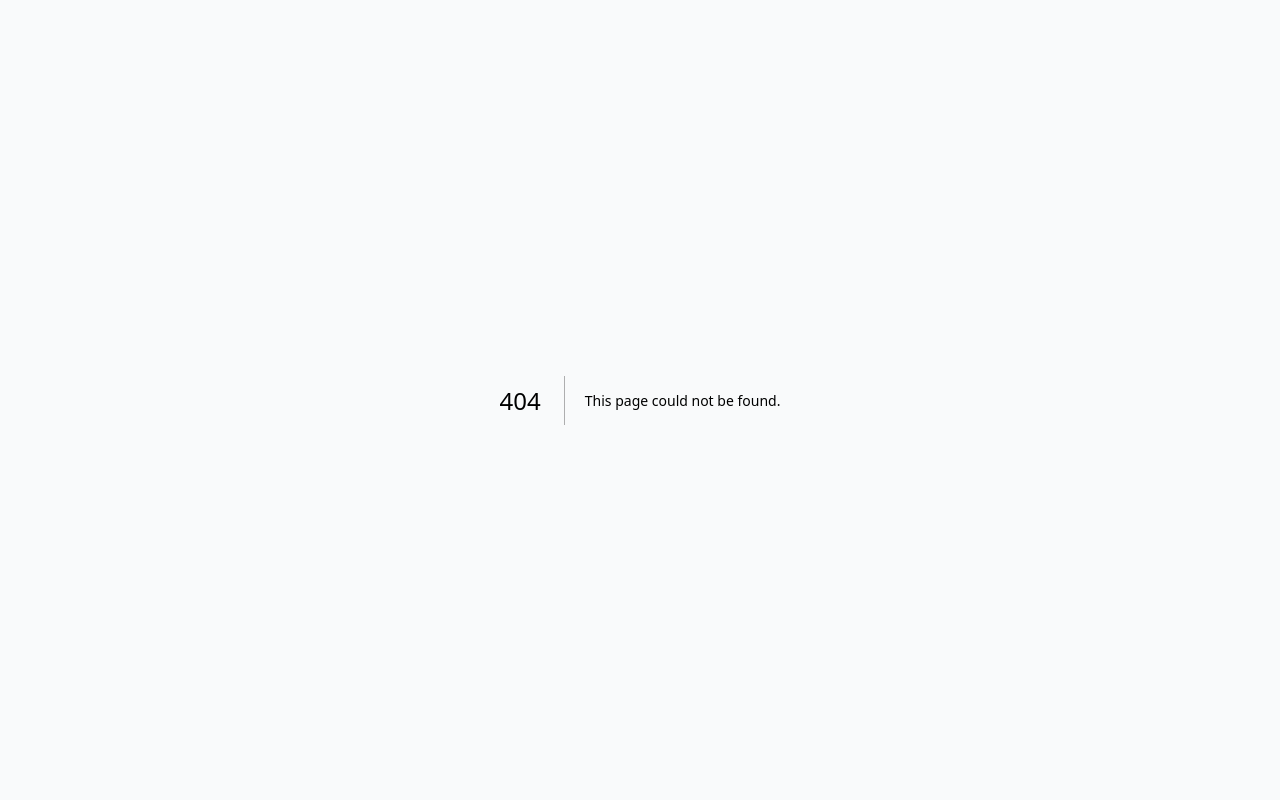
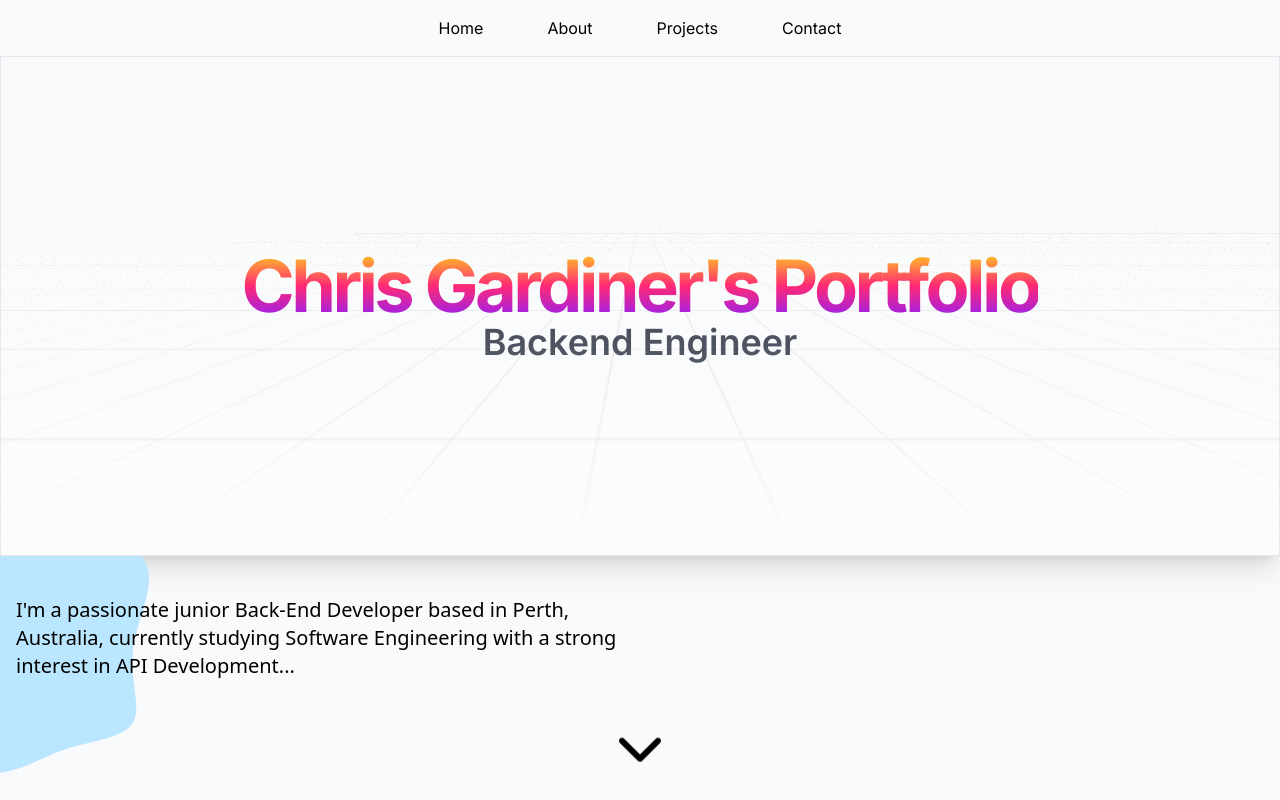
Before and after one commit to chrisg06/porfolio-website, a Next.js app: page /home in a window 1280 px wide. Before the commit this address had no page. Built offline with nearby package versions, Linux system fonts and the light colour scheme.

Commit message:
split into different pages

```diff
--- /dev/null
+++ b/src/app/about/page.tsx
@@ -0,0 +1,9 @@
+import HeroTitle from "@/components/heroTitle"
+
+export default function AboutPage() {
+    return (
+        <section id="about" className="min-h-screen mt-20">
+            <HeroTitle title="About" />
+      </section>
+    )
+}
--- /dev/null
+++ b/src/app/contact/page.tsx
@@ -0,0 +1,10 @@
+import HeroTitle from "@/components/heroTitle";
+
+export default function ContactPage() {
+  return (
+    <section id="projects" className="min-h-screen">
+
+    <HeroTitle title="Contact" />
+    </section>
+  );
+}
--- /dev/null
+++ b/src/app/home/page.tsx
@@ -0,0 +1,42 @@
+"use client";
+
+import HomeHeroGrid from "@/components/HomeHeroGrid";
+import Header from "@/components/Header";
+import ScrollToSection from "@/components/scrollToSection";
+
+
+export default function HomePage() {
+    return (
+        <div className="min-h-screen grid grid-rows-[auto_auto_1fr]">
+        <Header />
+        <HomeHeroGrid
+          title="Chris Gardiner's Portfolio"
+          subtitle="Backend Engineer"
+        />
+
+        <section id="home">
+          <div className="relative flex items-center justify-center h-full">
+            <svg
+              viewBox="0 0 200 200"
+              xmlns="http://www.w3.org/2000/svg"
+              className="absolute left-0 top-0 w-auto h-full">
+              <path
+                fill="#BAE6FF"
+                d="M42.7,-68.7C57.1,-65.7,71.7,-57.7,74.3,-45.5C76.9,-33.2,67.4,-16.6,65.9,-0.9C64.4,14.9,70.8,29.8,65.9,37.9C60.9,46,44.6,47.5,31.7,51.4C18.8,55.3,9.4,61.7,-1.5,64.2C-12.3,66.8,-24.7,65.4,-30.9,57.7C-37.2,49.9,-37.4,35.8,-47.3,25.2C-57.2,14.5,-76.9,7.2,-76.7,0.1C-76.5,-7,-56.5,-14.1,-43.9,-20C-31.2,-25.9,-25.8,-30.6,-19.7,-38.5C-13.6,-46.3,-6.8,-57.3,3.7,-63.6C14.2,-70,28.3,-71.8,42.7,-68.7Z"
+                transform="translate(10 80), scale(1.5)"
+              />
+            </svg>
+            <div className="relative z-10">
+              <p className="ml-4 text-left font-sans text-xl w-2/3 md:w-1/2 3xl:-translate-x-32 -translate-y-10">
+                I'm a passionate junior Back-End Developer based in Perth,
+                Australia, currently studying Software Engineering with a strong
+                interest in API Development...
+              </p>
+            </div>
+          </div>
+
+          <ScrollToSection id="about" />
+        </section>
+      </div>
+    )
+}
--- a/src/app/page.tsx
+++ b/src/app/page.tsx
@@ -1,68 +1,19 @@
 "use client";
 
-import HomeHeroGrid from "@/components/HomeHeroGrid";
-import Header from "@/components/Header";
-import ScrollToSection from "@/components/scrollToSection";
+import AboutPage from "./about/page";
+import ContactPage from "./contact/page";
+import HomePage from "./home/page";
+import ProjectsPage from "./projects/page";
+import SkillsPage from "./skills/page";
 
 export default function Home() {
   return (
     <main>
-      <div className="min-h-screen grid grid-rows-[auto_auto_1fr]">
-        <Header />
-        <HomeHeroGrid
-          title="Chris Gardiner's Portfolio"
-          subtitle="Backend Engineer"
-        />
-
-        <section id="home">
-          <div className="relative flex items-center justify-center h-full">
-            <svg
-              viewBox="0 0 200 200"
-              xmlns="http://www.w3.org/2000/svg"
-              className="absolute left-0 top-0 w-auto h-full">
-              <path
-                fill="#BAE6FF"
-                d="M42.7,-68.7C57.1,-65.7,71.7,-57.7,74.3,-45.5C76.9,-33.2,67.4,-16.6,65.9,-0.9C64.4,14.9,70.8,29.8,65.9,37.9C60.9,46,44.6,47.5,31.7,51.4C18.8,55.3,9.4,61.7,-1.5,64.2C-12.3,66.8,-24.7,65.4,-30.9,57.7C-37.2,49.9,-37.4,35.8,-47.3,25.2C-57.2,14.5,-76.9,7.2,-76.7,0.1C-76.5,-7,-56.5,-14.1,-43.9,-20C-31.2,-25.9,-25.8,-30.6,-19.7,-38.5C-13.6,-46.3,-6.8,-57.3,3.7,-63.6C14.2,-70,28.3,-71.8,42.7,-68.7Z"
-                transform="translate(10 80), scale(1.5)"
-              />
-            </svg>
-            <div className="relative z-10">
-              <p className="ml-4 text-left font-sans text-xl w-2/3 md:w-1/2 3xl:-translate-x-32 -translate-y-10">
-                I'm a passionate junior Back-End Developer based in Perth,
-                Australia, currently studying Software Engineering with a strong
-                interest in API Development...
-              </p>
-            </div>
-          </div>
-
-          <ScrollToSection id="about" />
-        </section>
-      </div>
-
-      <section id="about" className="min-h-screen mt-20">
-        <h1 className="pt-8 bg-gradient-to-b from-[#ffd319] via-[#ff2975] to-[#8c1eff] bg-clip-text text-center text-7xl font-bold tracking-tighter text-transparent">
-          About
-        </h1>
-        <hr className="mx-auto my-8 h-1 w-60 border-0 bg-gray-100" />
-      </section>
-      <section id="skills" className="min-h-screen">
-        <h1 className="pt-8 bg-gradient-to-b from-[#ffd319] via-[#ff2975] to-[#8c1eff] bg-clip-text text-center text-7xl font-bold tracking-tighter text-transparent">
-          Skills
-        </h1>
-        <hr className="mx-auto my-8 h-1 w-60 border-0 bg-gray-100" />
-      </section>
-      <section id="projects" className="min-h-screen">
-        <h1 className="pt-8 bg-gradient-to-b from-[#ffd319] via-[#ff2975] to-[#8c1eff] bg-clip-text text-center text-7xl font-bold tracking-tighter text-transparent">
-          Projects
-        </h1>
-        <hr className="mx-auto my-8 h-1 w-60 border-0 bg-gray-100" />
-      </section>
-      <section id="contact" className="min-h-screen">
-        <h1 className="pt-8 bg-gradient-to-b from-[#ffd319] via-[#ff2975] to-[#8c1eff] bg-clip-text text-center text-7xl font-bold tracking-tighter text-transparent">
-          Contact
-        </h1>
-        <hr className="mx-auto my-8 h-1 w-60 border-0 bg-gray-100" />
-      </section>
+      <HomePage />
+      <AboutPage />
+      <SkillsPage />
+      <ProjectsPage />
+      <ContactPage />
     </main>
   );
 }
--- /dev/null
+++ b/src/app/projects/page.tsx
@@ -0,0 +1,9 @@
+import HeroTitle from "@/components/heroTitle";
+
+export default function ProjectsPage() {
+    return (
+        <section id="projects" className="min-h-screen mt-20">
+            <HeroTitle title="Projects" />
+        </section>
+    )
+}
--- /dev/null
+++ b/src/app/skills/page.tsx
@@ -0,0 +1,9 @@
+import HeroTitle from "@/components/heroTitle";
+
+export default function SkillsPage() {
+    return (
+        <section id="skills" className="min-h-screen mt-20">
+            <HeroTitle title="Skills" />
+        </section>
+    )
+}
--- /dev/null
+++ b/src/components/heroTitle.tsx
@@ -0,0 +1,14 @@
+interface HeroTitleProps {
+    title: string;
+};
+
+export default function HeroTitle({ title }: HeroTitleProps) {
+    return (
+        <>
+        <h1 className="pt-8 bg-gradient-to-b from-[#ffd319] via-[#ff2975] to-[#8c1eff] bg-clip-text text-center text-7xl font-bold tracking-tighter text-transparent">
+          {title}
+        </h1>
+        <hr className="mx-auto my-8 h-1 w-60 border-0 bg-gray-100" />
+        </>
+    );
+}
```
